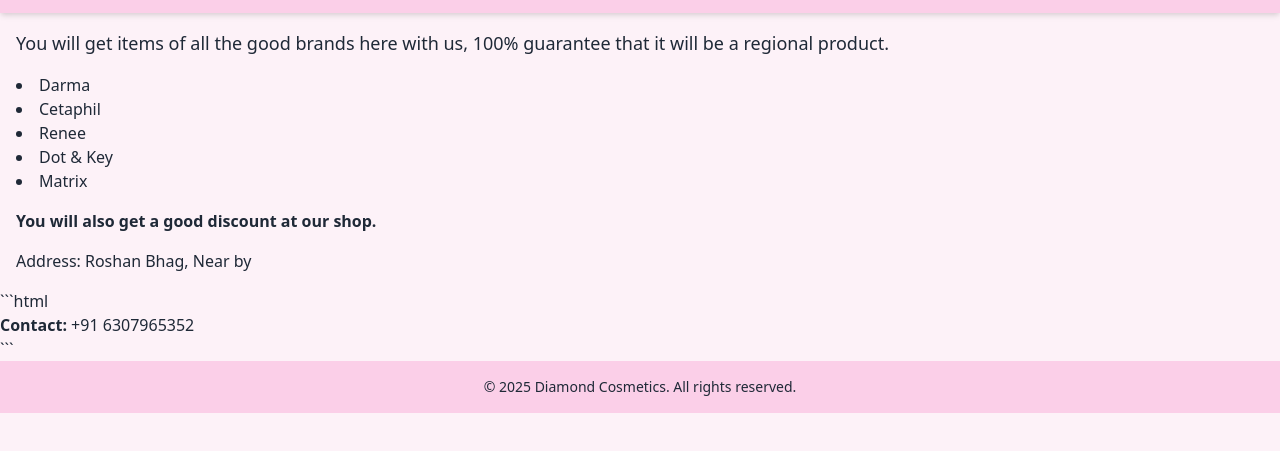
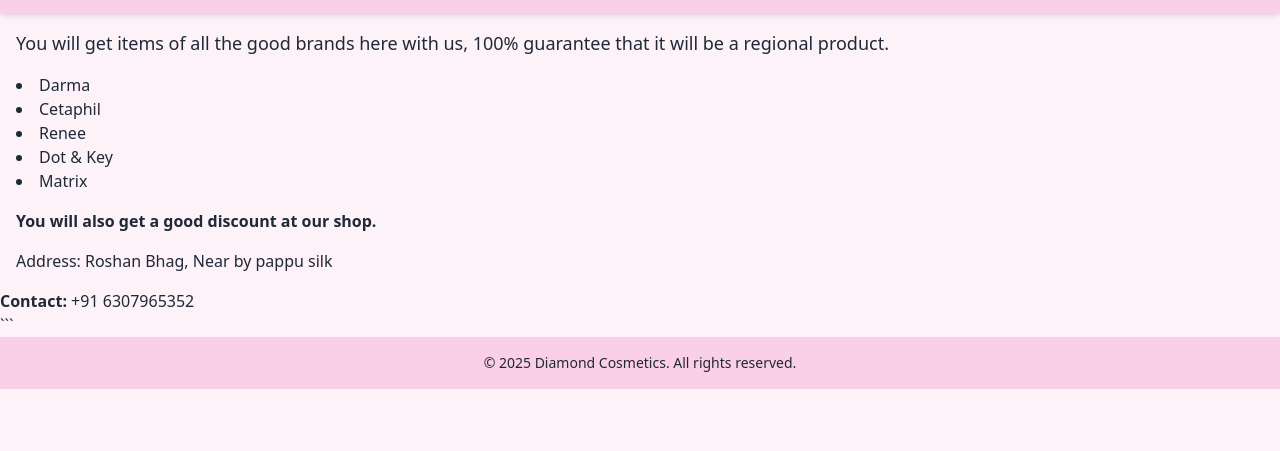
Before and after one commit to Qasimyt/Dimond-cosmetics-, a plain HTML site: page index.html in a window 1280 px wide. Shown: the part 51-502 px from the top of the page. Drawn offline with nearby package versions, Linux system fonts and the light colour scheme.

Commit message:
Update index.html

````diff
--- a/index.html
+++ b/index.html
@@ -20,10 +20,10 @@
       <li>Matrix</li>
     </ul>
     <p class="text-md font-semibold">You will also get a good discount at our shop.</p>
-    <p class="text-md">Address: Roshan Bhag, Near by</p>
+    <p class="text-md">Address: Roshan Bhag, Near by pappu silk</p>
   </main>
 
-```html
+
 <p><strong>Contact:</strong> +91 6307965352</p>
 ```
 
````
